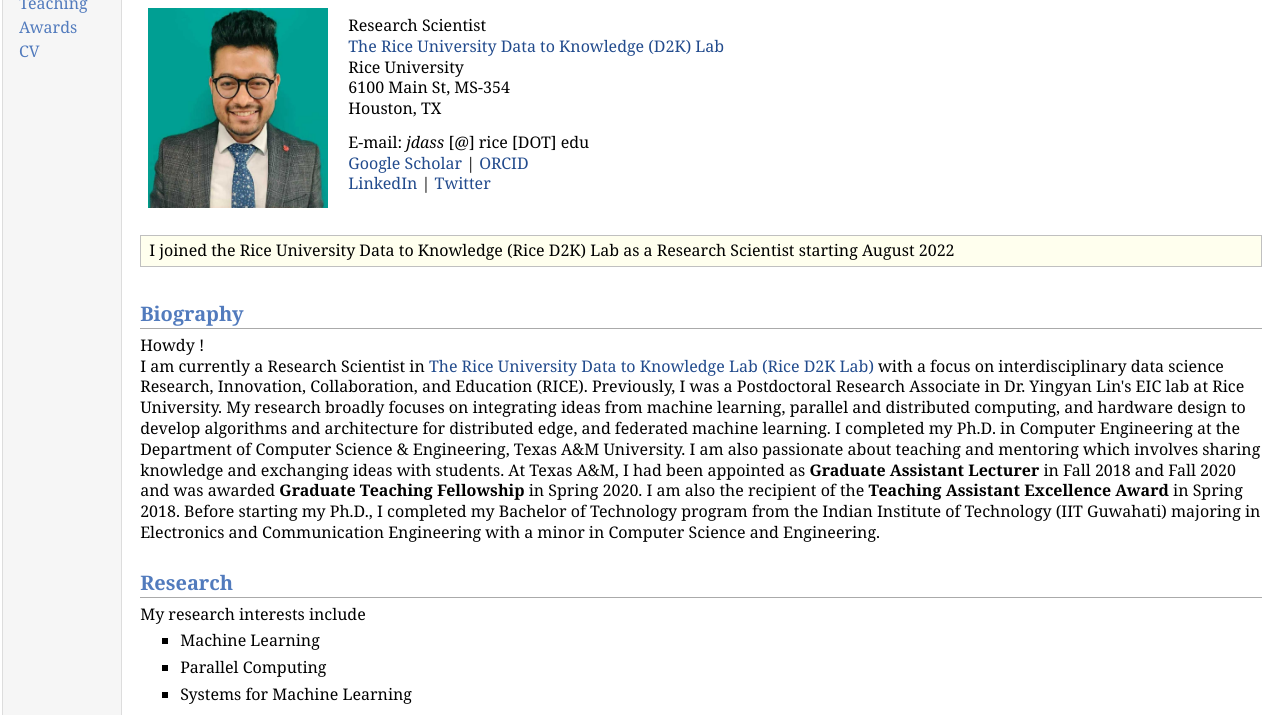
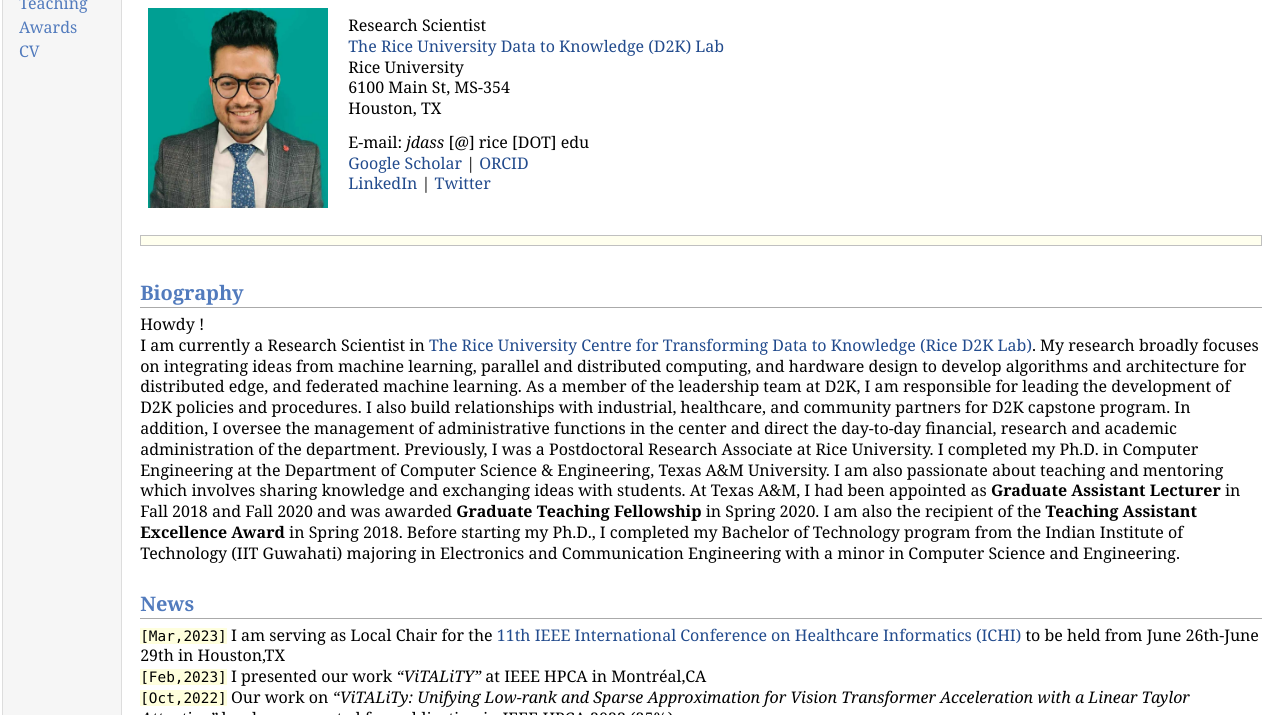
Before and after one commit to jyotikrd/jyotikrd.github.io, a plain HTML site: page index.html in a window 1280 px wide. Shown: the part 68-783 px from the top of the page. Drawn offline with Linux system fonts and the light colour scheme.

Commit message:
home update - MAy 2023

```diff
--- a/index.html
+++ b/index.html
@@ -35,13 +35,15 @@
 </td></tr></table>
 <div class="infoblock">
 <div class="blockcontent">
-<p>I joined the Rice University Data to Knowledge (Rice D2K) Lab as a Research Scientist starting August 2022
-</p>
+<!--  COMMENT: <p>I joined the Rice University Data to Knowledge (Rice D2K) Lab as a Research Scientist starting August 2022</p> -->
 </div></div>
 <h2>Biography</h2>
 <p>Howdy ! <br />
-I am currently a Research Scientist in <a href="https://d2k.rice.edu/" target=&ldquo;blank&rdquo;> The Rice University Data to Knowledge Lab (Rice D2K Lab)</a> with a focus on interdisciplinary data science Research, Innovation, Collaboration, and Education (RICE). Previously, I was a Postdoctoral Research Associate in Dr. Yingyan Lin's EIC lab at Rice University. My research broadly focuses on integrating ideas from machine learning, parallel and distributed computing, and hardware design to develop algorithms and architecture for distributed edge, and federated machine learning. I completed my Ph.D. in Computer Engineering at the Department of Computer Science &amp; Engineering, Texas A&amp;M University. I am also passionate about teaching and mentoring which involves sharing knowledge and exchanging ideas with students. At Texas A&amp;M, I had been appointed as <b>Graduate Assistant Lecturer</b> in Fall 2018 and Fall 2020 and was awarded <b>Graduate Teaching Fellowship</b> in Spring 2020. I am also the recipient of the <b>Teaching Assistant Excellence Award</b> in Spring 2018. Before starting my Ph.D., I completed my Bachelor of Technology program from the Indian Institute of Technology (IIT Guwahati) majoring in Electronics and Communication Engineering with a minor in Computer Science and Engineering.
+I am currently a Research Scientist in <a href="https://d2k.rice.edu/" target=&ldquo;blank&rdquo;> The Rice University Centre for Transforming Data to Knowledge (Rice D2K Lab)</a>. My research broadly focuses on integrating ideas from machine learning, parallel and distributed computing, and hardware design to develop algorithms and architecture for distributed edge, and federated machine learning. As a member of the leadership team at D2K, I am responsible for leading the development of D2K policies and procedures. I also build relationships with industrial, healthcare, and community partners for D2K capstone program. In addition, I oversee the management of administrative functions in the center and direct the day-to-day financial, research and academic administration of the department.
+
+Previously, I was a Postdoctoral Research Associate at Rice University. I completed my Ph.D. in Computer Engineering at the Department of Computer Science &amp; Engineering, Texas A&amp;M University. I am also passionate about teaching and mentoring which involves sharing knowledge and exchanging ideas with students. At Texas A&amp;M, I had been appointed as <b>Graduate Assistant Lecturer</b> in Fall 2018 and Fall 2020 and was awarded <b>Graduate Teaching Fellowship</b> in Spring 2020. I am also the recipient of the <b>Teaching Assistant Excellence Award</b> in Spring 2018. Before starting my Ph.D., I completed my Bachelor of Technology program from the Indian Institute of Technology (IIT Guwahati) majoring in Electronics and Communication Engineering with a minor in Computer Science and Engineering.
 </p>
+<!--
 <h2>Research</h2>
 <p>My research interests include
 </p>
@@ -56,8 +58,11 @@
 </p>
 </li>
 </ul>
+-->
 <h2>News</h2>
 <p>
+<tt>[Mar,2023]</tt> I am serving as Local Chair for the <a href="https://ieeeichi.github.io/ICHI2023/" target=&ldquo;blank&rdquo;>11th IEEE International Conference on Healthcare Informatics (ICHI)</a> to be held from June 26th-June 29th in Houston,TX <br />
+<tt>[Feb,2023]</tt> I presented our work <i>&ldquo;ViTALiTY&rdquo;</i> at IEEE HPCA in Montréal,CA <br />
 <tt>[Oct,2022]</tt> Our work on <i>&ldquo;ViTALiTy: Unifying Low-rank and Sparse Approximation for Vision Transformer Acceleration with a Linear Taylor Attention&rdquo;</i>  has been accepted for publication in IEEE HPCA 2023 (25%) <br />
 <tt>[Oct,2022]</tt> I am serving as a reviewer for ICLR 2023 <br />
 <tt>[Oct,2022]</tt> I attended the META Communication and Networking Faculty Summit as an awardee of <a href="https://research.facebook.com/blog/2022/8/announcing-the-winners-of-the-2022-network-for-ai-request-for-proposals/" target=&ldquo;blank&rdquo;>META:Network for AI RFP</a> <br />
```
Also changed, not shown: 1 other file.
